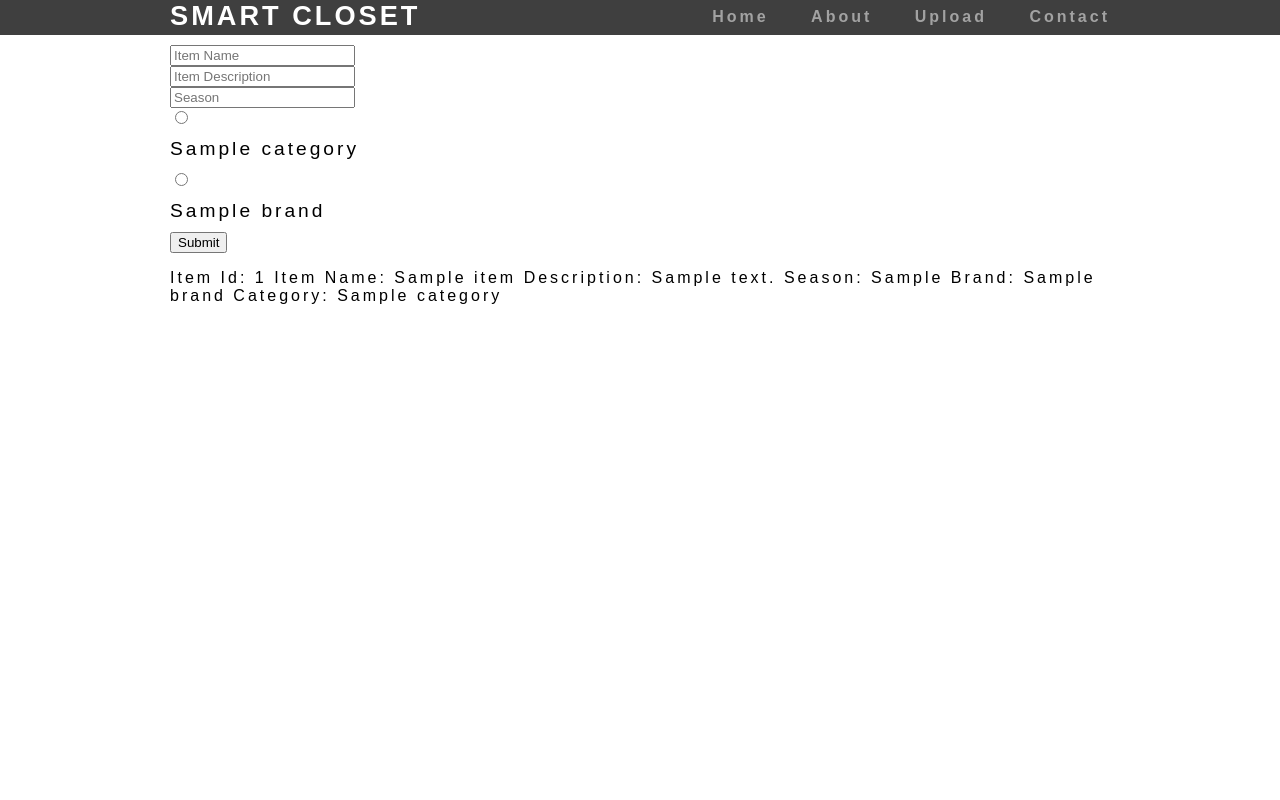
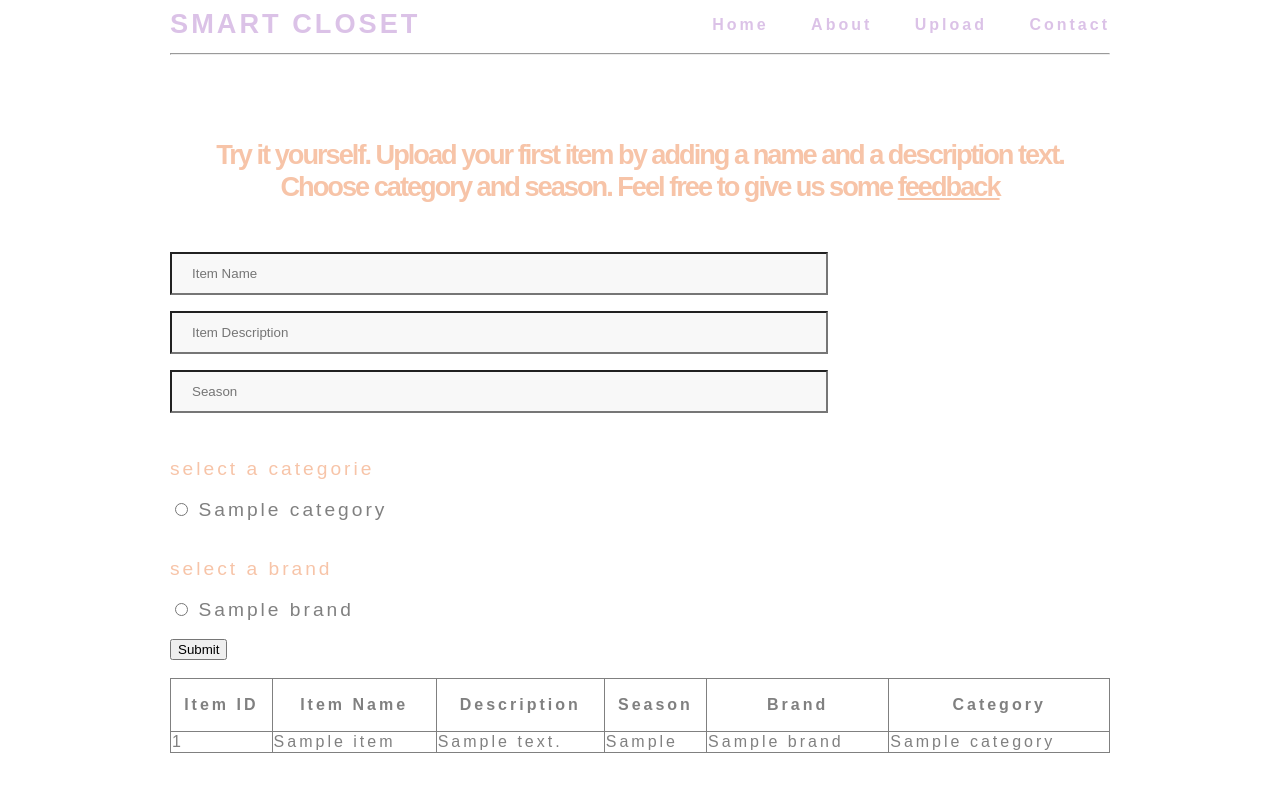
Before and after one commit to vicktoriaklich/vicktorias_foundations_project, a Flask app: page /upload in a window 1280 px wide. Run offline with Flask 2, Linux system fonts and the light colour scheme; tables that the repository leaves empty hold one stand-in row (values such as "Sample post").

Commit message:
Final Assessment Foundation Semester

```diff
--- a/flaskapp/app/routes.py
+++ b/flaskapp/app/routes.py
@@ -1,70 +1,115 @@
+
+#--This Python file defines the routes--#
+
+
+#import flask framework with render_template (=> returning HTML templates), request (=> wether the current method is a GET or a POST), and flash (=> messages for the user)
 from flask import Flask, render_template, request, flash
+# import ContactForm and Flask Mail so I will receive a Message from a potential user who puts in his/her E-Mail. Flask Mail allows to send emails from Flask app
 from forms import ContactForm
+# message class to compose a new email and Mail class to send the email
 from flask_mail import Message, Mail
+# importing everything from the database I work with
 from db import *
 
+# mail variable that contain a usable instance of Mail class
 mail = Mail()
 
+#creating instance of the Flask class
 app = Flask(__name__)
 
+# secret key where Flask WTF takes care of generating and managing unique tokens for my form
+# useful to avoid someone submitting information to my sever from another website
 app.secret_key = 'development key'
 
+# configure Flask-Mail
 app.config["MAIL_SERVER"] = "smtp.gmail.com"
 app.config["MAIL_PORT"] = 465
 app.config["MAIL_USE_SSL"] = True
 app.config["MAIL_USERNAME"] = 'vicktoria.klich@code.berlin'
 app.config["MAIL_PASSWORD"] = 'somebodylikeme'
 
+# attach mail to my Flask app so I can start using it
 mail.init_app(app)
 
+
+# route to home page
 @app.route('/', methods=['GET', 'POST'])
 def home():
+
+# Displays Mission Statement and general advertisement for future product (not launched yet)
+# Home Page.
+# Bottom: if statement for POST request. User can choose between Brands to receive information out of database Brands
+
 	if request.method == "POST":
+		# if POST request then session starts to filter within Brands Table for a row in which the brands name equals assigned information
 		brand = session.query(Brands).filter(Brands.name == request.form["search_brand"])
+		# afterwards returns template home with defined brand
 		return render_template('home.html', brand=brand)
+	# if no POST request then only home template without further information for brand
 	return render_template('home.html')
 
+
+# route to about page, where user receives more information about the project and is able to add and see comments
 @app.route('/about', methods=['GET', 'POST'])
 def about():
-	#comments databse query
-	return render_template('about.html')
+	# user sends POST request with submitting first name and column values into database
+	if request.method == "POST":
+		comment = Comments(first_name=request.form["first_name"], text=request.form["text"])
+		session.add(comment)
+		session.commit()
+	# Comments Table will be displayed (outside of if statement to avoid double code)
+	comments = session.query(Comments).order_by(Comments.id).all()
+	return render_template('about.html', comments=comments)
 
+
+# MVP where user can upload Items (stored in table), with methods GET and POST
 @app.route('/upload', methods=['GET', 'POST'])
 def upload():
+# within function Items that are already in the database shall be displayed.
+# here we have three Tables where the table Items has the Foreign Keys and therefore a connection to Brands and Categories
+# sessions basically establishes all conversation with the database
 
+	# if user fills out fields and selects radio buttons a POST request occurs
+	if request.method == "POST":
+		# input will be assigned to Items table with request.form
+		# categories_id and brand_id are Foreign Keys -> user can select displayed name related to ID
+		item = Items(name=request.form["name"],categories_id=request.form["category"], brand_id=request.form["brand"], description=request.form["description"], season=request.form["season"])
+		# items stored with session
+		session.add(item)
+		# session needs to be commited in order to store in database
+		session.commit()
+
+	# three tables Items, Categories and Brands will be displayed connected
 	items = session.query(Items).order_by(Items.id).all()
 	category = session.query(Categories)
 	brands = session.query(Brands)
-
-
-	if request.method == "POST":
-		item = Items(name=request.form["name"],categories_id=request.form["category"], brand_id=request.form["brand"], description=request.form["description"], season=request.form["season"])
-
-		session.add(item)
-		session.commit()
-		return render_template('upload.html', category=category, brands=brands, items=items)
 	return render_template('upload.html', items=items, category=category, brands=brands)
 
-
+# Contact Form to fill out if interested
 @app.route('/contact', methods=['GET', 'POST'])
 def contact():
 	form = ContactForm()
-
+	# if server receives POST request, function form.validate() should capture the form field data and check if it's valid
 	if request.method == 'POST':
-
+	# if any validation check fails, form.validate() will be False.
 		if form.validate() == False:
+			# flash message occurs
 			flash('All fields are required.')
+			# after flash message template will be returned
 			return render_template('contact.html', form=form)
+		# esle statement if no validation error occurs
 		else:
 			msg = Message(form.subject.data, sender='vicktoria.klich@code.berlin', recipients=['klichvictoria@googlemail.com'])
+			# send the email using % as a formatting operator (users name, email and message)
 			msg.body = """
 			From: %s <%s>
 			%s
 			""" % (form.name.data, form.email.data, form.message.data)
+			# send email via mail.send(msg)
 			mail.send(msg)
-
+		# return template with sucess message
 		return render_template('contact.html', success=True)
-
+	# return template with contact form (GET request)
 	elif request.method == 'GET':
 		return render_template('contact.html', form=form)
 
--- a/flaskapp/app/static/CSS/main.css
+++ b/flaskapp/app/static/CSS/main.css
@@ -1,71 +1,11 @@
 body {
-	margin: 0;
-	padding:0;
 	font-family: "Avenir", sans-serif;
 	font-weight: lighter;
 	letter-spacing: 3px;
 	color: black;
 }
 
-header {
-	background-color: #2B2B2B;
-	height: 35px;
-	width: 100%;
-	opacity: 0.9;
-	margin-bottom: 10px;
-}
-
-header h1.logo {
-	margin: 0;
-	font-size: 1.7em;
-	color: #fff;
-	text-transform: uppercase;
-	float: left;
-}
-
-header h1.logo:hover {
-	color: #fff;
-	text-decoration: none;
-}
-
-.container {
-	width: 940px;
-	margin: 0 auto;
-}
-
-div.jumbo {
-	padding: 10px 0 30px 0;
-	background-color: #eeeeee;
-	-webkit-border-radius: 6px;
-	-moz-border-radius: 6px;
-	border-radius: 6px;
-}
-
-h2 {
-	font-size: 1.7em;
-	margin-top: 40px;
-	text-align: center;
-	letter-spacing: -2px;
-}
-
-h3 {
-	font-size: 1.7em;
-	font-weight: 100;
-	margin-top: 30px;
-	text-align: center;
-	letter-spacing: -1px;
-	color: #999;
-}
-
-h4 {
-	font-size: 1.7em;
-	font-weight: 100;
-	margin-top: 30px;
-	text-align: center;
-	letter-spacing: -1px;
-	color: gray;
-}
-
+/* Nav Bar */
 .menu {
 	float: right;
 	margin-top: 8px;
@@ -80,9 +20,137 @@ h4 {
 }
 
 .menu li a {
-	color: #999;
+	color: #D8BCE5;
 	text-decoration: none;
 }
+
+/* Home Page */
+header {
+	background-color: ##D8BCE5;
+	height: 35px;
+	width: 100%;
+	opacity: 0.9;
+	margin-bottom: 10px;
+}
+
+header h1.logo {
+	margin: 0;
+	font-size: 1.7em;
+	color: #D8BCE5;
+	text-transform: uppercase;
+	float: left;
+}
+
+.container {
+	width: 940px;
+	margin: 0 auto;
+}
+
+div.jumbo {
+	padding: 10px 0 30px 0;
+	background-color: #eeeeee;
+	color: #D8BCE5;
+	-webkit-border-radius: 6px;
+	-moz-border-radius: 6px;
+	border-radius: 6px;
+}
+
+h2 {
+	font-size: 1.7em;
+	margin-top: 40px;
+	text-align: center;
+	letter-spacing: -2px;
+	color: #F7C4A8;
+}
+
+h3 {
+	font-size: 1.7em;
+	font-weight: 100;
+	margin-top: 30px;
+	text-align: center;
+	letter-spacing: -1px;
+	color: gray;
+}
+
+h4 {
+	font-size: 1.7em;
+	font-weight: 100;
+	margin-top: 30px;
+	text-align: center;
+	letter-spacing: -1px;
+	color: gray;
+}
+
+a {
+	color: #F7C4A8;
+}
+
+/* about page - feedback form */
+.feedback  {
+	color: gray;
+}
+
+.enter_first_name {
+  width: 100%;
+  padding: 12px 20px;
+  margin: 8px 0;
+  box-sizing: border-box;
+  background-color: #f8f8f8;
+}
+
+.enter_comment {
+  width: 100%;
+  height: 150px;
+  padding: 12px 20px;
+  box-sizing: border-box;
+  border: 2px solid #ccc;
+  border-radius: 4px;
+  background-color: #f8f8f8;
+  resize: none;
+}
+
+.comment_display, .categories_display, .brands_display {
+	color: #F7C4A8;
+	font-size: 1.2em;
+}
+
+.commen_written {
+	color: gray;
+	font-size: 0.9em;
+}
+
+/* Upload page */
+.choose_brands {
+	color: #F7C4A8;
+}
+
+.enter_item_name, .enter_description, .enter_season {
+  width: 70%;
+  padding: 12px 20px;
+  margin: 8px 0;
+  box-sizing: border-box;
+  background-color: #f8f8f8;
+}
+
+.about {
+	display: inline;
+	color: gray;
+}
+
+#table, th, td {
+	border: 1px solid gray;
+	border-collapse: collapse;
+	color: gray;
+}
+
+#table {
+	width: 100%;
+}
+
+th {
+	height: 50px;
+}
+
 
 /*Contact Form */
 form label {
--- a/flaskapp/app/templates/layout.html
+++ b/flaskapp/app/templates/layout.html
@@ -1,4 +1,5 @@
 <!DOCTYPE html>
+<!-- layout for nav bar -->
 <html>
    <head>
    	<title>SMART Closet</title>
--- a/flaskapp/app/templates/upload.html
+++ b/flaskapp/app/templates/upload.html
@@ -1,58 +1,71 @@
 {% extends "layout.html" %}
 
 {% block content %}
+<hr><br><br>
 
+   <h2>Try it yourself. Upload your first item by adding a name and a description text. Choose category and season. Feel free to give us some <a href="/about">feedback</a></h2><br>
 
+	<!--  Jinja2 if statement: connection to routes.py where user cann add Items in Items table -->
 	{% if items %}
 
    	<form action="/upload" method="post">
-   		<input type="text" name="name" placeholder="Item Name"> <br>
-   		<input type="text" name="description" placeholder="Item Description"> <br>
-   		<input type="text" name="season" placeholder="Season"> <br>
+   		<input class="enter_item_name" type="text" name="name" placeholder="Item Name"> <br>
+   		<input class="enter_description" type="text" name="description" placeholder="Item Description"> <br>
+   		<input class="enter_season" type="text" name="season" placeholder="Season"> <br><br>
 
+   <!-- user needs to select a category -->
+   <p class="categories_display">select a categorie</p>
    		{% for categor in category %}
+         <!-- for loop for everything that is in table Category. Currently 5 different Values to select. Will increase if I add something manually in table. -->
+   		<input type="radio" name="category" value="{{ categor.id }}">
+   		<label class="about" for="{{ categor.name }}">{{ categor.name }}</label>
 
-   		<input type="radio" name="category" value="{{ categor.id }}">
-   		<label for="{{ categor.name }}">{{ categor.name }}</label>
    		{% endfor %}
 
+         <br><br>
+   <!-- user needs to select a category -->
+   <p class="brands_display">select a brand</p>
    		{% for brand in brands %}
+         <!-- for loop for everything that is in table Brands. Currently 5 different Values to select. Will increase if I add something manually in table. -->
    		<input type="radio" name="brand" value="{{ brand.id}}">
-   		<label for="{{ brand.name }}">{{ brand.name }}</label>
+   		<label class="about" for="{{ brand.name }}">{{ brand.name }}</label>
 
+         {% endfor %}
 
+         <br><br>
 
-   		{% endfor %}
+         <!-- if user clicks submit button then POST request in routes.py -->
    		<input type="submit" name="submit" value="Submit">
 
-   		{% for item in items %}
+         <br><br>
 
-   		<p>
-   		Item Id:
-   		{{ item.id }}
-   		Item Name:
-   		{{ item.name }}
-   		Description:
-   		{{ item.description }}
-   		Season:
-   		{{ item.season }}
-   		Brand:
-   		{{ brands[item.brand_id-1]['name']}}
-   		Category:
-   		{{ category[item.categories_id-1]['name']}}
+   <table id="table">
+      <div class="table_child">
+         <tr>
+               <th>Item ID</th>
+               <th>Item Name</th>
+               <th>Description</th>
+               <th>Season</th>
+               <th>Brand</th>
+               <th>Category</th>
+         </tr>
+      </div>
+      <div class="table list">
+         <!-- table adds up with every submit -->
+         {% for item in items %}
+         <tr>
+            <td>{{ item.id }}</td>
+            <td>{{ item.name }}</td>
+            <td>{{ item.description }}</td>
+            <td>{{ item.season }}</td>
+            <!-- selects from brands table id and name but erases id so only name will be displayed in row -->
+            <td>{{ brands[item.brand_id-1]['name']}}</td>
+            <!-- selects from categories table id and name but erases id so only name will be displayed in row -->
+            <td>{{ category[item.categories_id-1]['name']}}</td>
+         </tr>
+   	   {% endfor %}
+      </div>
 
-
-
-   		</p>
-
-   	{% endfor %}
-
-
-   	</form>
-
-   	{% else %}
-
-	<h2>Try it yourself. Upload your first item by adding a name and a description text. Choose category and season. Feel free to give us some <a href="/about">feedback</a></h2>
 
 	{% endif %}
 {% endblock %}
```
Also changed, not shown: flaskapp/app/db.py (+20 -2 lines), flaskapp/app/forms.py (+8 -1 lines), flaskapp/app/templates/about.html (+32 -10 lines), flaskapp/app/templates/contact.html (+10 -2 lines), flaskapp/app/templates/home.html (+18 -6 lines), README.md (added), flaskapp/app/README.md (deleted).
